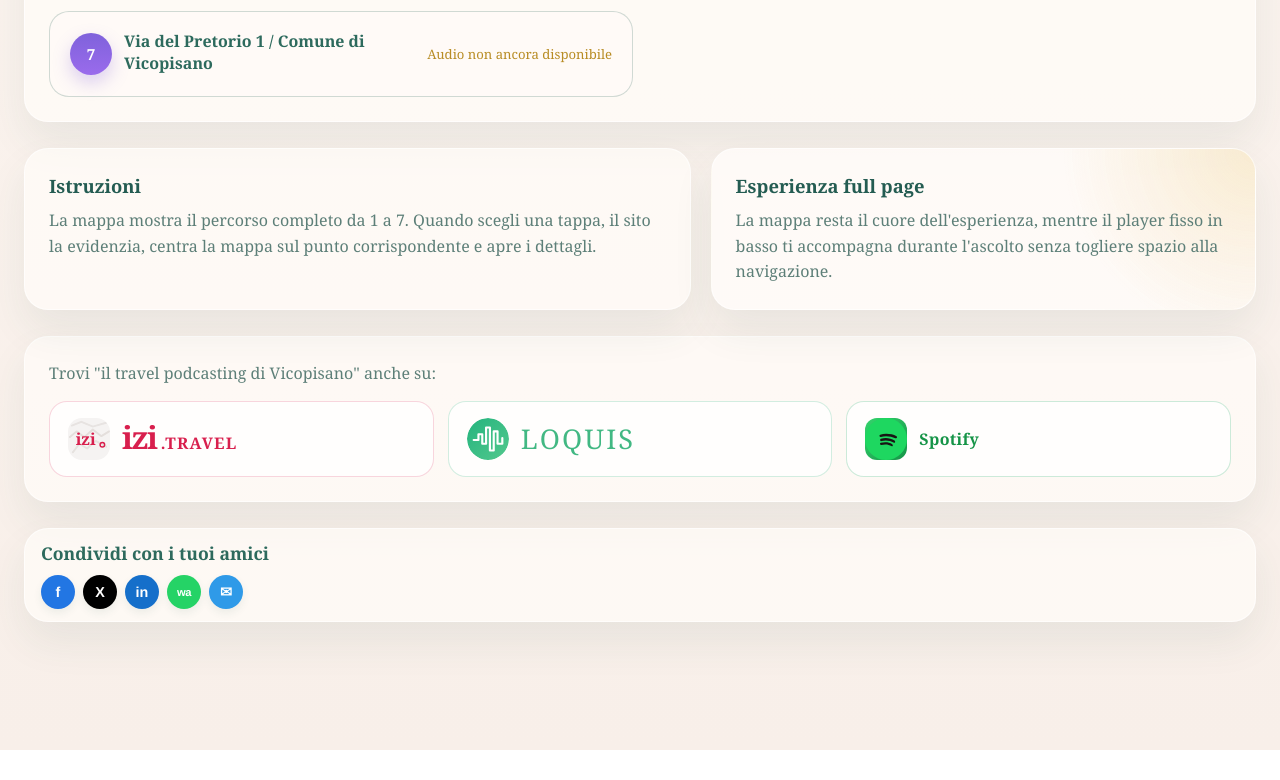
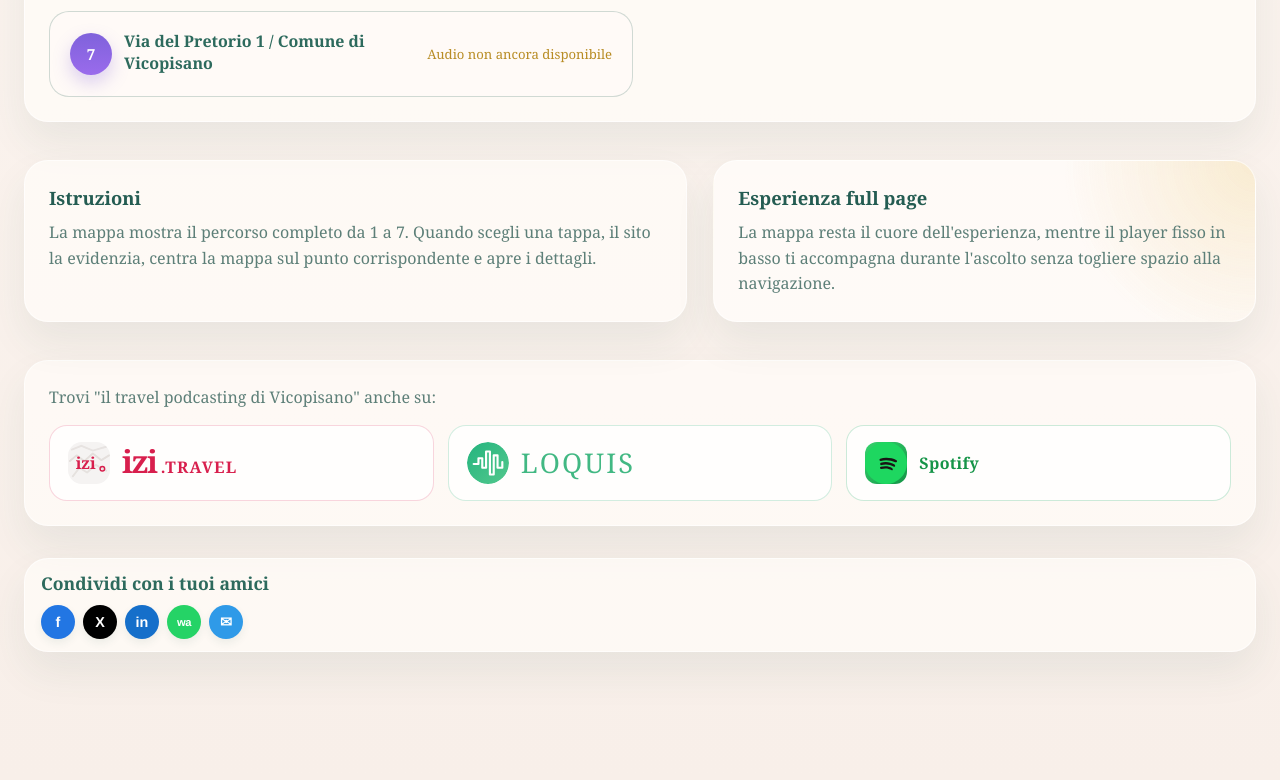
Before and after one commit to balestripietro-commits/vicopisano-travel-podcasting, a plain HTML site: page index.html in a window 1280 px wide. Shown: the part 1396-2176 px from the top of the page. Before the commit the page ends 2146 px from the top, so only its background shows below. Drawn offline with nearby package versions, Linux system fonts and the light colour scheme.

Commit message:
Aumenta gli spazi tra i pannelli desktop

```diff
--- a/style.css
+++ b/style.css
@@ -420,8 +420,8 @@ audio {
 .story-grid {
   display: grid;
   grid-template-columns: 1.1fr 0.9fr;
-  gap: 20px;
-  margin-top: 26px;
+  gap: 26px;
+  margin-top: 38px;
 }
 
 .story-card,
@@ -559,7 +559,7 @@ audio {
   border-radius: var(--radius-lg);
   box-shadow: 0 20px 40px rgba(36, 92, 82, 0.08);
   padding: 12px 16px;
-  margin-top: 26px;
+  margin-top: 32px;
 }
 
 .share-title {
@@ -650,7 +650,7 @@ audio {
 }
 
 .platforms-panel {
-  margin-top: 26px;
+  margin-top: 38px;
 }
 
 .platform-logo-mark {
```
